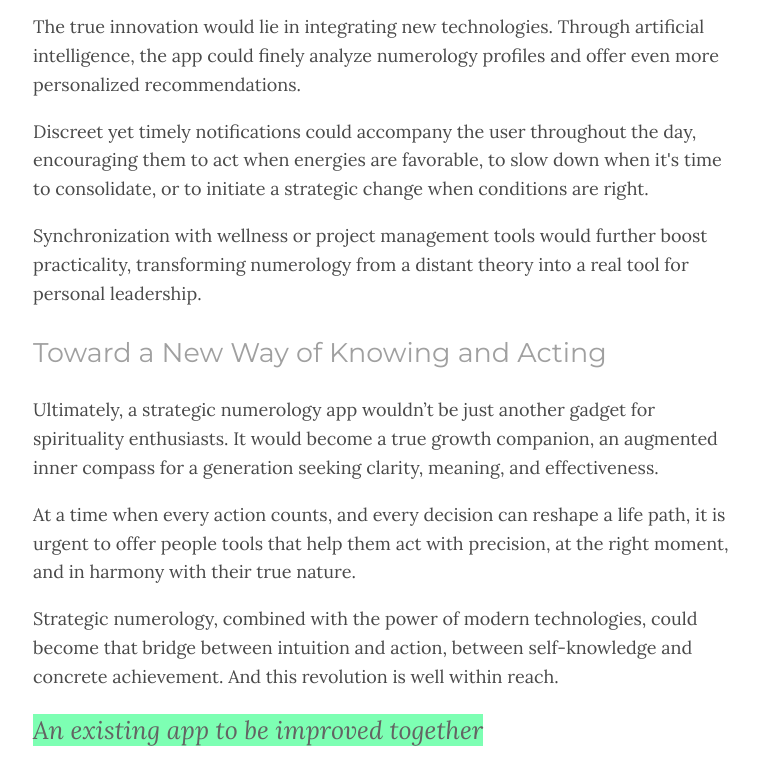
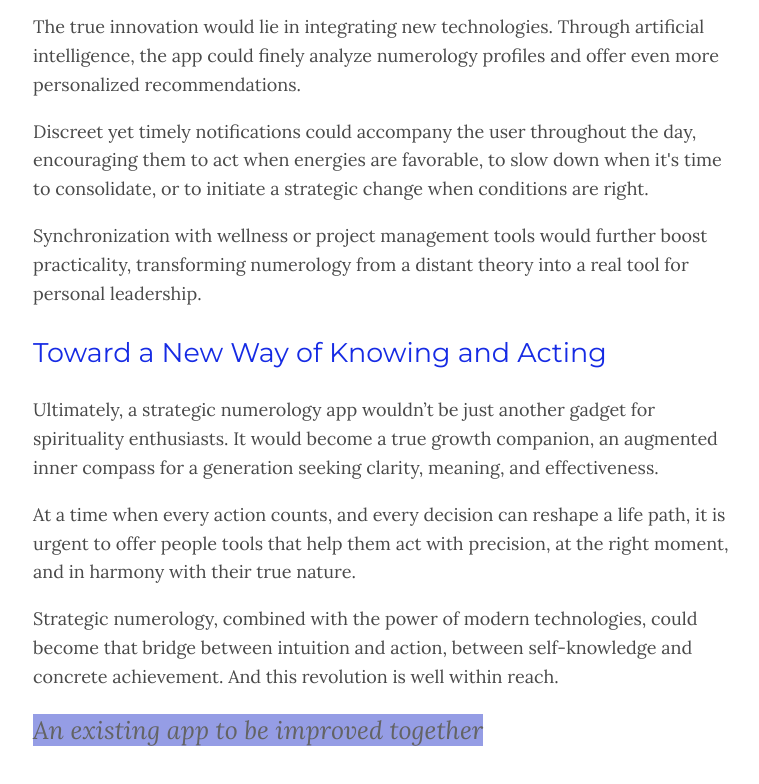
Before and after one commit to Architecht25/medium-article, a plain HTML site: page index.html in a window 1280 px wide. In both pictures the pointer is over the link "An existing app to be improved together". Shown: the part 1957-2741 px from the top of the page, without its empty margins (257-1016 px from the left). Drawn offline with Linux system fonts and the light colour scheme.

Commit message:
never ending front end improvement

```diff
--- a/style.css
+++ b/style.css
@@ -12,7 +12,7 @@ h1, h2 {
   font-weight: bold;
 }
 h2 {
-  color: #A0A0A0;
+  color: #162be4;
   font-weight: normal;
 }
 a {
@@ -49,7 +49,7 @@ a {
   font-style: italic;
 }
 .link-medium:hover {
-  background-image: linear-gradient(to bottom, rgba(125, 255, 179, 1), rgba(125, 255, 179, 1));}
+  background-image: linear-gradient(to bottom, rgb(149, 157, 229), rgba(149, 157, 229, 1));}
 }
 
 /* Media queries */
```
